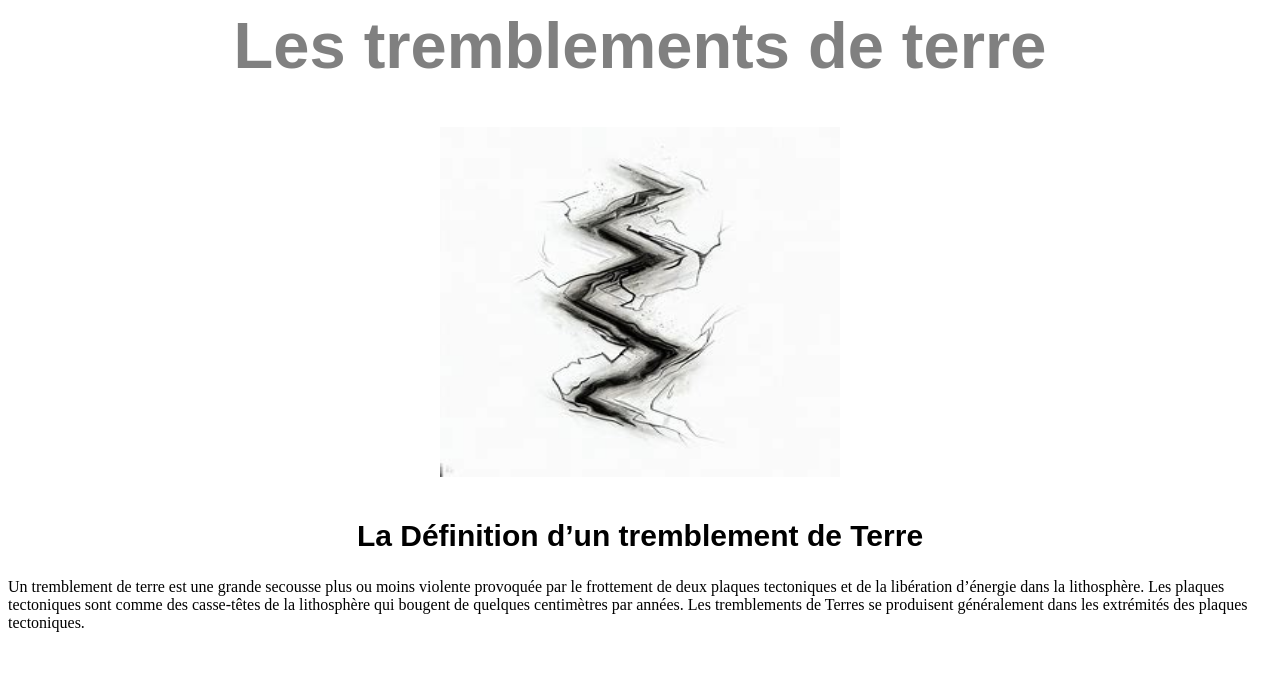
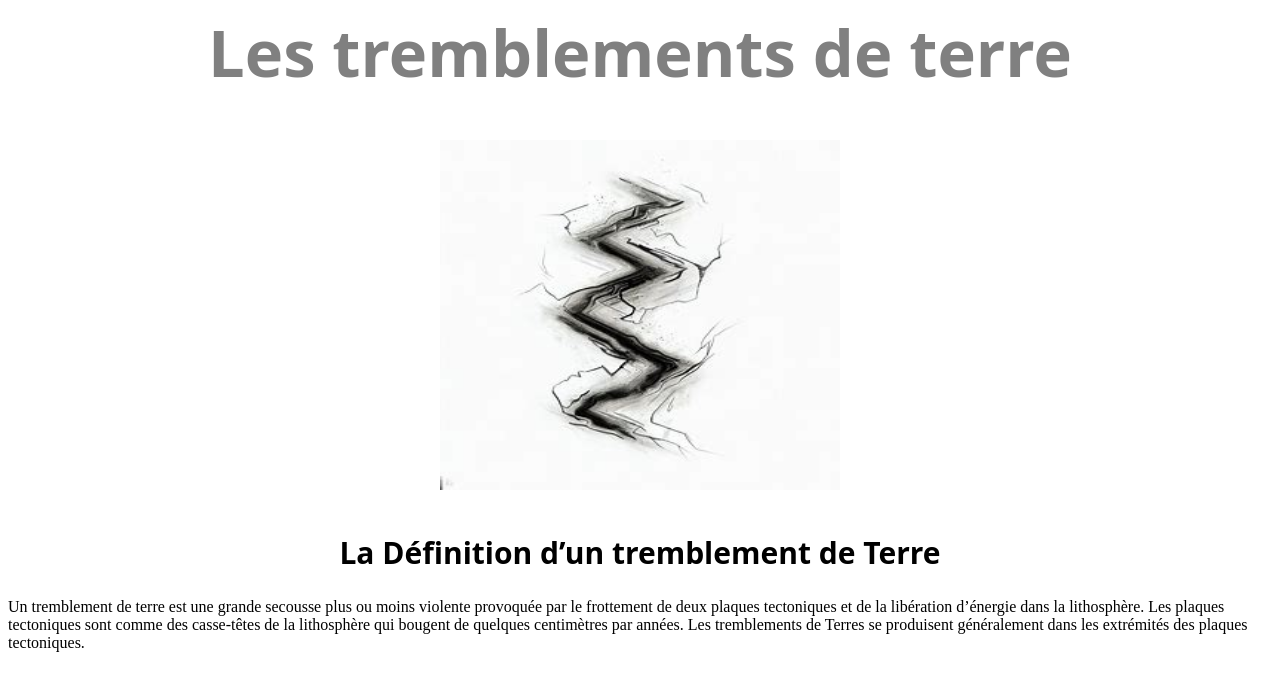
Before and after one commit to scienceswithrt/tremblementsdeterres, a plain HTML site: page index.html in a window 1280 px wide. Shown: the top 688 px of the page. Drawn offline with Linux system fonts and the light colour scheme.

Commit message:
index.html

```diff
--- a/index.html
+++ b/index.html
@@ -36,17 +36,17 @@
 </body>
 <style>
 p {
-      font-family: 'Bierstadt', sans-serif;
+      font-family: 'Open Sans', sans-serif;
       font-size: 20px;
       color: black;
     }
 h1 {
-      font-family: 'Bierstadt', sans-serif;
+      font-family: 'Open Sans', sans-serif;
       font-size: 65px;
       color: black;
     }
 h2 {
-      font-family: 'Bierstadt', sans-serif;
+      font-family: 'Open Sans', sans-serif;
       font-size: 30px;
       color: black;
     }
```
